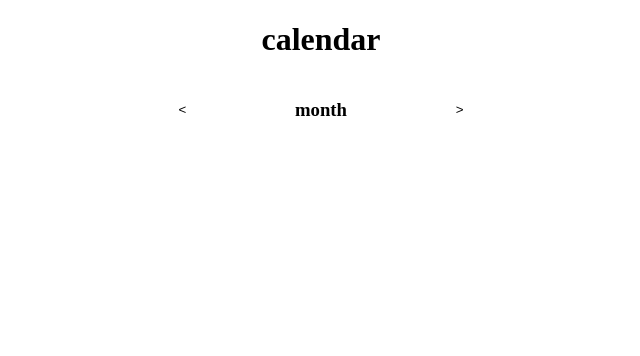
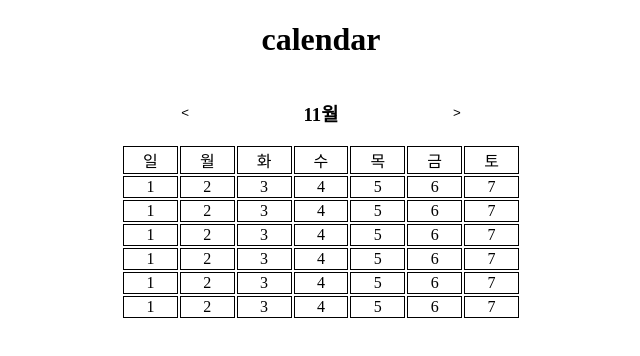
Before and after one commit to chlangus/calendar, a plain HTML site: page index.html in a window 1280 px wide. Shown: the whole page, without its empty margins (319-959 px from the left). Drawn offline with Linux system fonts and the light colour scheme.

Commit message:
Add files via upload
날짜랑 달 바뀔때 달력 다시 불러오는것 구현 해야됨

```diff
--- a/app.js
+++ b/app.js
@@ -1,38 +1,37 @@
-// 1930년 1월 1일은 수요일
-// 윤년일때는 2월 29일까지
-//
 const monthElement = document.getElementById("month");
 const prevBtnELement = document.getElementById("<");
 const nextBtnElement = document.getElementById(">");
-const ulElement = document.getElementById("calendar");
+const tableElement = document.getElementById("calendar");
 
+const month = new Date().getMonth()+1;
+
+monthElement.textContent = month+'월';
+let cnt = 0;
 function prevMon(event) {
-  alert("미구현");
+  if(month + cnt <= 1){
+    console.log(cnt);
+  }else{
+    monthElement.textContent = month+ (--cnt)+'월';
+}
 }
 
 prevBtnELement.addEventListener("click", prevMon);
 
 function nextMon(event) {
-  alert("미구현");
+  monthElement.textContent = month + (++cnt) + '월';
 }
 
 nextBtnElement.addEventListener("click", nextMon);
 
-const newListElement = document.createAttribute("li");
-// const newSpanElement = document.createAttribute("span");
-// newSpanElement.textContent = 1;
-// newListElement.appendChild(newSpanElement);
-ulElement.appendChild(newListElement);
+let date = new Date().getMonth();
+console.log(date);
+// 오늘 날짜 알아서 달이랑 년 월 출력
+// 이전, 다음 버튼 누르면 똑같은 메커니즘으로 날짜 불러옴
 
-// let day = 1;
-// for(let i=0; i<7; i++){
-//   const newListElement = document.createAttribute('li');
-
-//   for(let j=0; j<6; j++){
-//     if(day === 32) break;
-//     const newSpanElement = document.createAttribute('span');
-//     newSpanElement.textContent = day++;
-//     newListElement.appendChild(newSpanElement);
-
-//   }
-// }
+for (let i = 0; i < 6; i++) {
+  const newRow = tableElement.insertRow();
+  for (let i = 0; i < 7; i++) {
+    const newCell1 = newRow.insertCell(i);
+    newCell1.textContent = i + 1;
+  }
+}
--- a/index.html
+++ b/index.html
@@ -11,6 +11,16 @@
     <h1>calendar</h1>
     <div><button id="<"><</button><h3 id="month">month</h3><button id=">">></button></div>
     <!-- js에서 반복문으로 구현 -->
-    <ul id="calendar"></ul>
+    <table id="calendar">
+      <tr>
+        <td>일</td>
+        <td>월</td>
+        <td>화</td>
+        <td>수</td>
+        <td>목</td>
+        <td>금</td>
+        <td>토</td>
+      </tr>
+    </table>
   </body>
 </html>
--- a/style.css
+++ b/style.css
@@ -21,3 +21,11 @@ li{
   display: flex;
   justify-content: space-between;
 }
+
+table {
+  width: 400px;
+}
+
+td{
+    border: 1px solid;
+}
```
